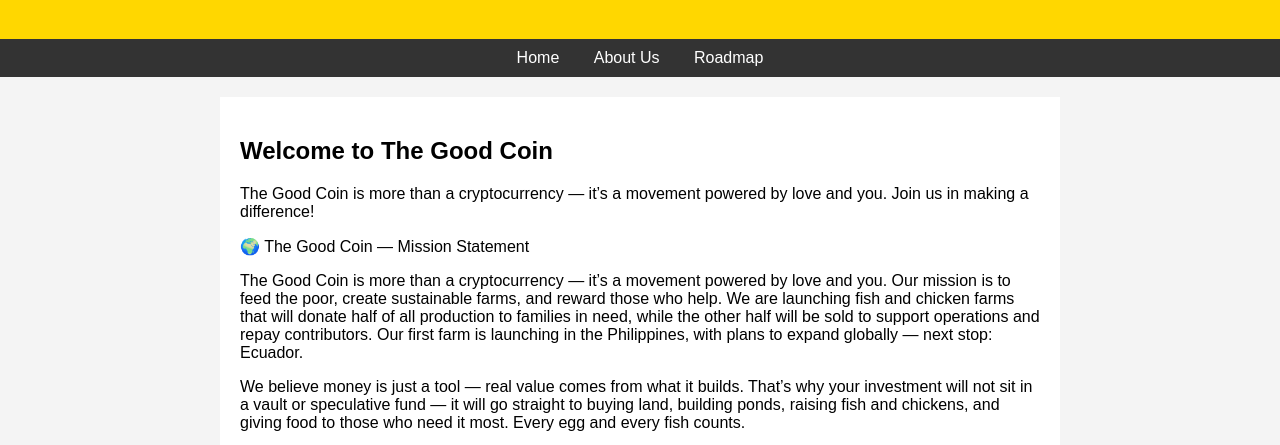
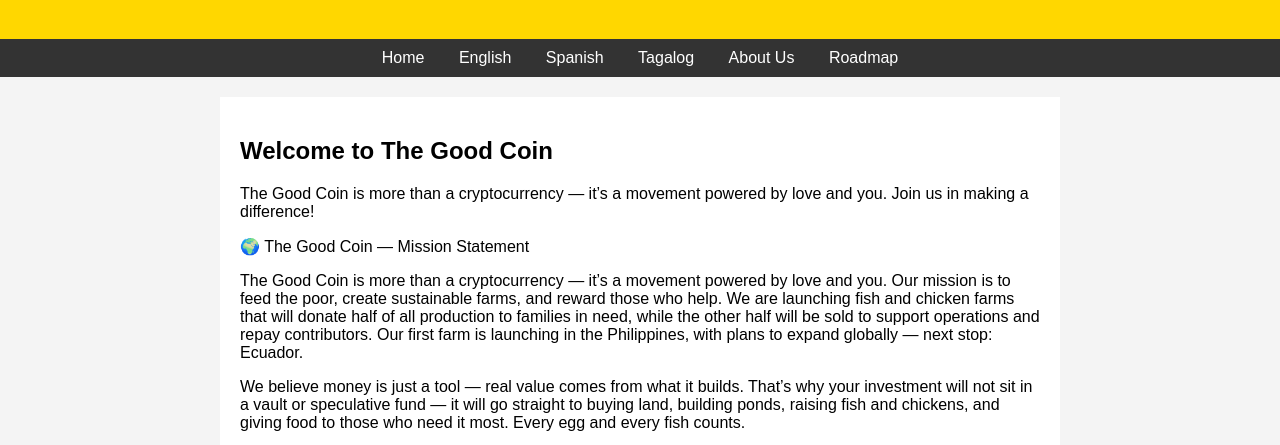
Before and after one commit to elijahpp-dev/elijahpp-dev, a plain HTML site: page index.html in a window 1280 px wide. Shown: the part 281-726 px from the top of the page. Drawn offline with Linux system fonts and the light colour scheme.

Commit message:
Update index.html

```diff
--- a/index.html
+++ b/index.html
@@ -25,6 +25,9 @@
 
     <nav>
         <a href="#home">Home</a>
+        <a href="en.html">English</a>
+        <a href="es.html">Spanish</a>
+        <a href="tl.html">Tagalog</a>
         <a href="#about">About Us</a>
         <a href="#roadmap">Roadmap</a>
     </nav>
```
